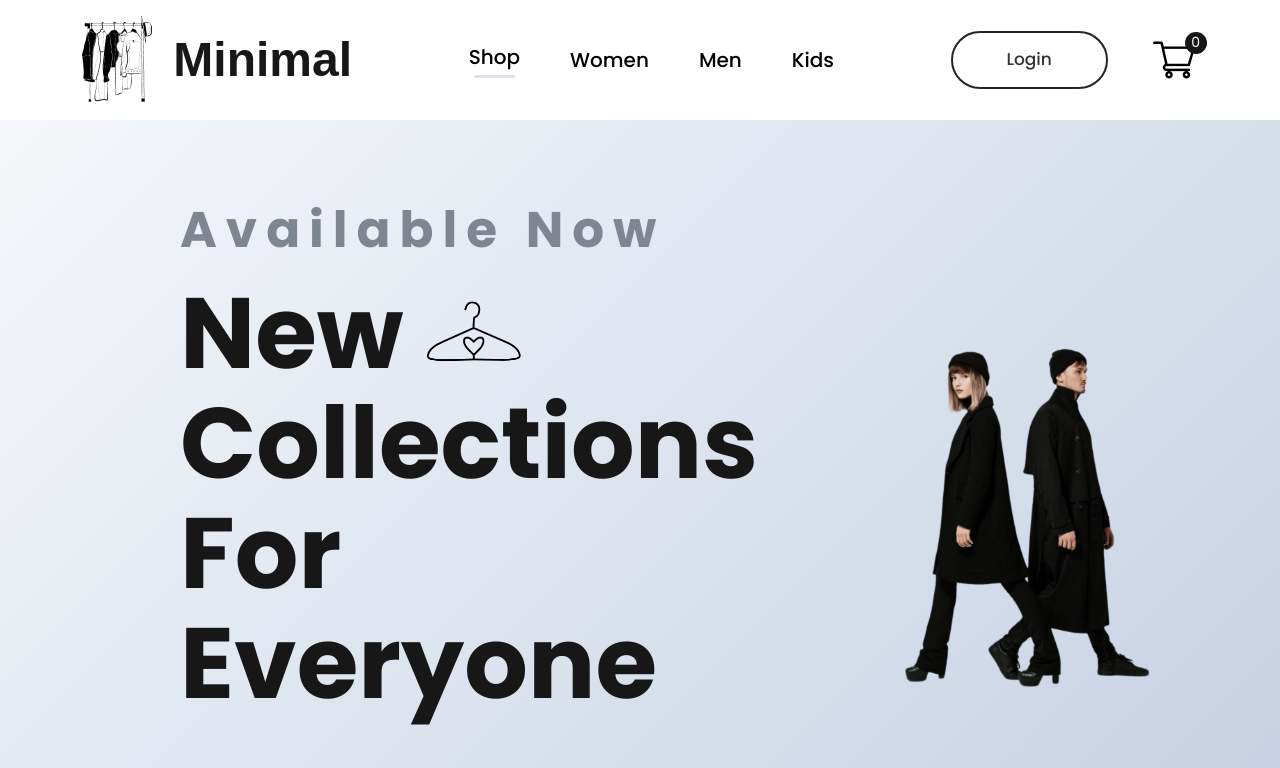
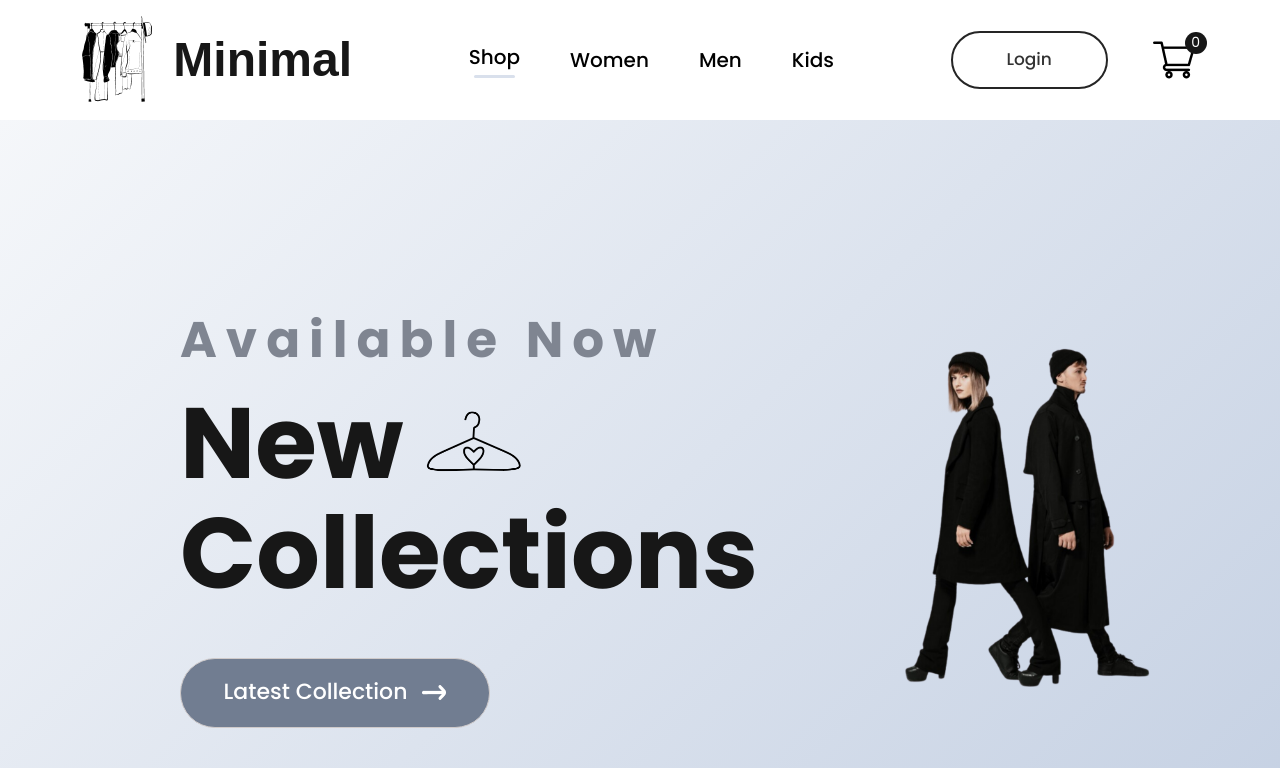
Before and after one commit to NadiasCodes/e-commerce-website-react, a React (Create React App) app: page / in a window 1280 px wide. Shown: the top 768 px of the page. Built offline with nearby package versions, Linux system fonts and the light colour scheme; a web font is replaced by a local one.

Commit message:
updated the hero

```diff
--- a/src/Components/Hero/Hero.jsx
+++ b/src/Components/Hero/Hero.jsx
@@ -17,7 +17,7 @@ const Hero = () => {
             <img src={clothes_hanger_icon} alt="hero-icon" />
           </div>
           <p>Collections</p>
-          <p>For Everyone</p>
+
         </div>
         <div className="hero-latest-btn">
           <a href="#NewCollections">
```
